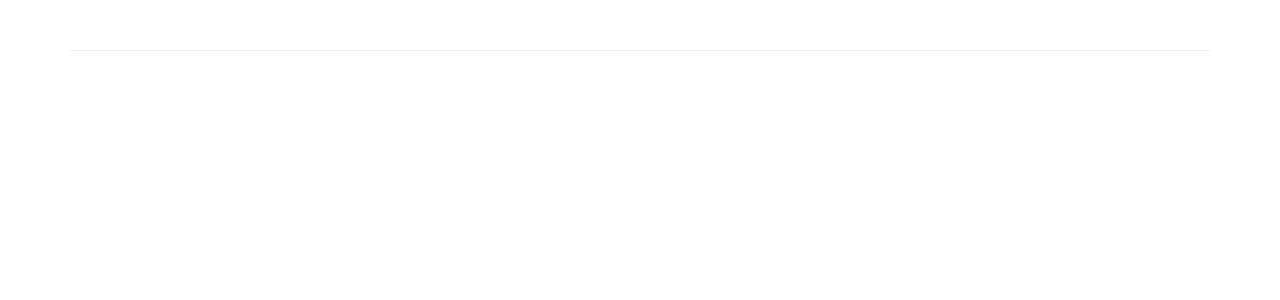
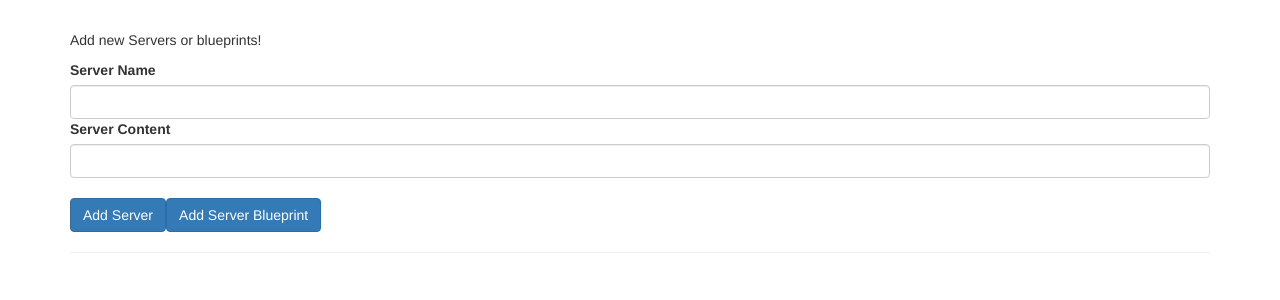
Before and after one commit to sriramtorvi/angular-oyz5hu-test, an Angular app: page / in a window 1280 px wide. Shown: the top 300 px of the page. Built offline with nearby package versions, Linux system fonts and the light colour scheme.

Commit message:
2 files modified

```diff
--- a/src/app/app.component.html
+++ b/src/app/app.component.html
@@ -1,9 +1,9 @@
 <div class="container">
-
+  <app-cockpit></app-cockpit>
   <hr>
   <div class="row">
     <div class="col-xs-12">
-
+      <app-server-element *ngFor = "let serverElement of serverElements"></app-server-element>
     </div>
   </div>
 </div>
--- a/src/app/server-element/server-element.component.html
+++ b/src/app/server-element/server-element.component.html
@@ -1,6 +1,6 @@
 <div
   class="panel panel-default"
-        *ngFor="let element of serverElements">
+  >
   <div class="panel-heading">{{ element.name }}</div>
   <div class="panel-body">
     <p>
```
Lines whose indentation alone changed are shown as unchanged.
